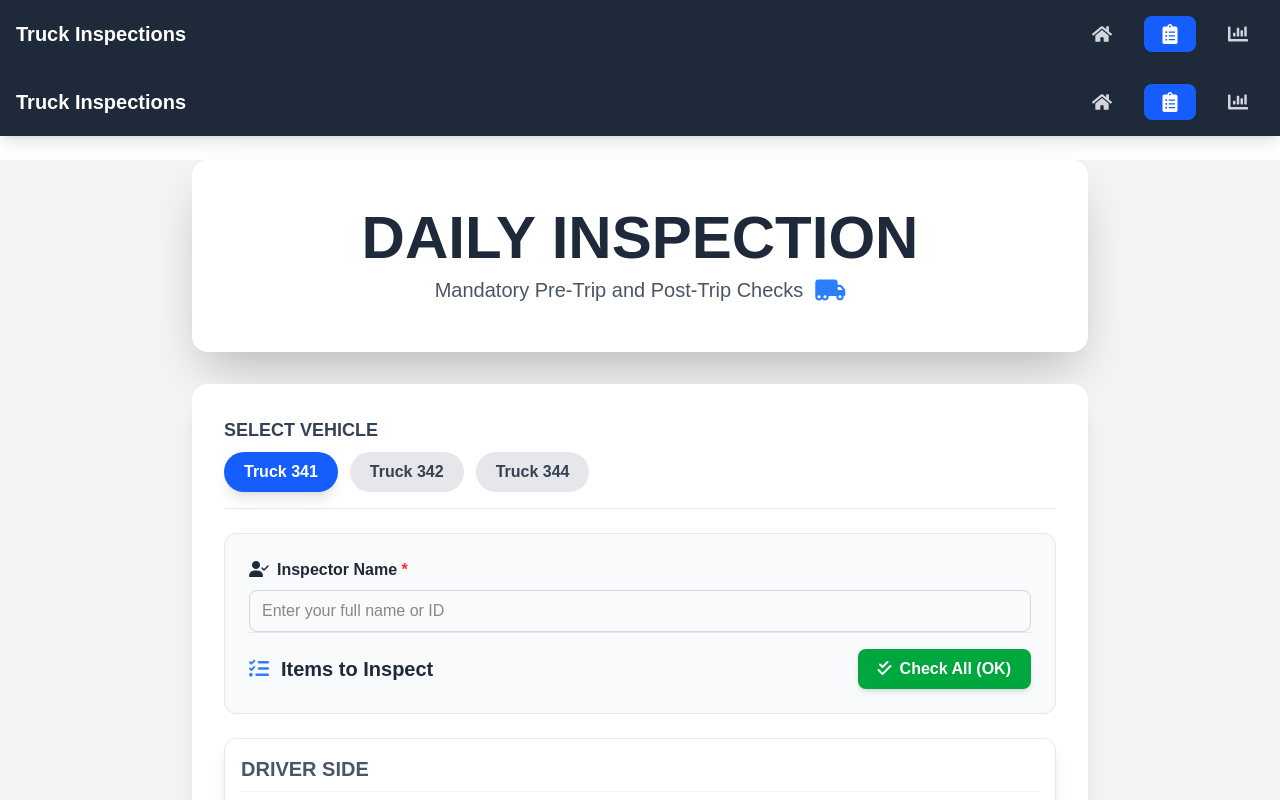
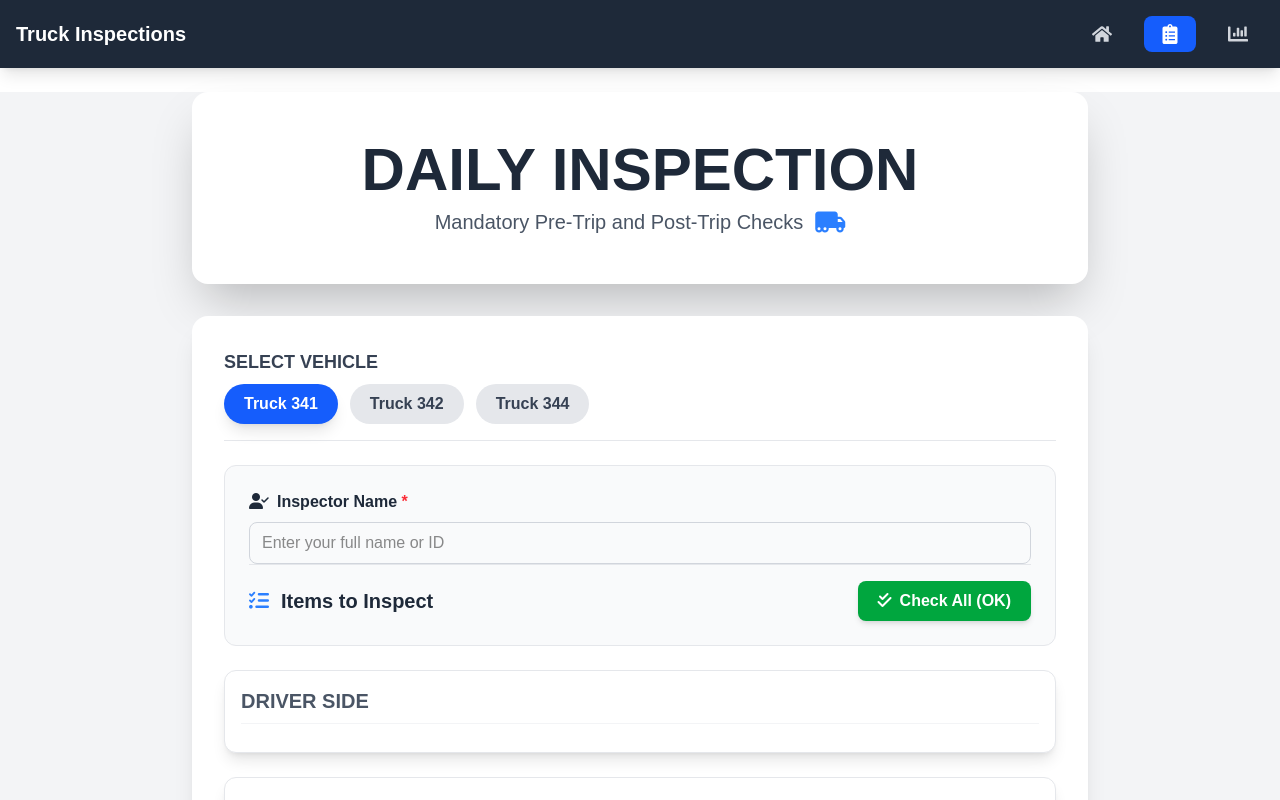
Before and after one commit to asteenburg/apparatus360-12.2.0, a Next.js app: page /checklist in a window 1280 px wide. Shown: the top 800 px of the page. Built offline with nearby package versions, Linux system fonts and the light colour scheme.

Commit message:
Refactor CheckListPage by removing Nav import

```diff
--- a/app/checklist/page.tsx
+++ b/app/checklist/page.tsx
@@ -1,7 +1,5 @@
 // app/checklist/page.tsx
 "use client";
-
-import Nav from "../Nav";
 import { useChecklist } from "@/app/hooks/useChecklist"; // Adjust path as needed
 
 export default function CheckListPage() {
@@ -21,14 +19,11 @@ export default function CheckListPage() {
     message,
     isSaving,
     TRUCKS,
-    clearMessage, // <-- 🟢 CORRECTION: Import the new clearMessage function
+    clearMessage,
   } = useChecklist();
-
-  // ❌ REMOVED: The unused closeModal function is gone.
 
   return (
     <>
-      <Nav />
       {/* 🟢 Ensure proper bottom padding to accommodate Nav or fixed elements */}
       <main className="flex-1 flex-cols bg-gray-100 dark:bg-gray-950 min-h-screen transition-colors duration-300 pb-20">
         <div className="max-w-4xl mt-6 mx-auto">
```
